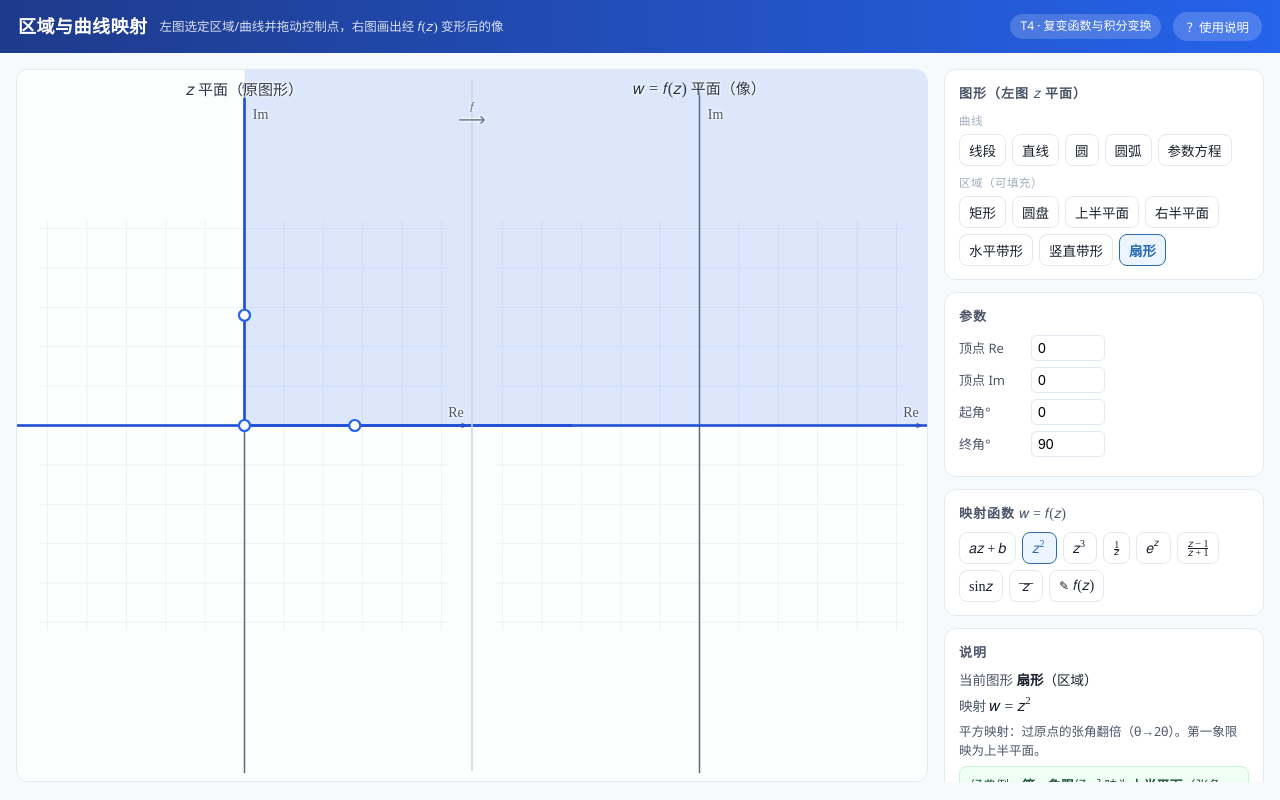
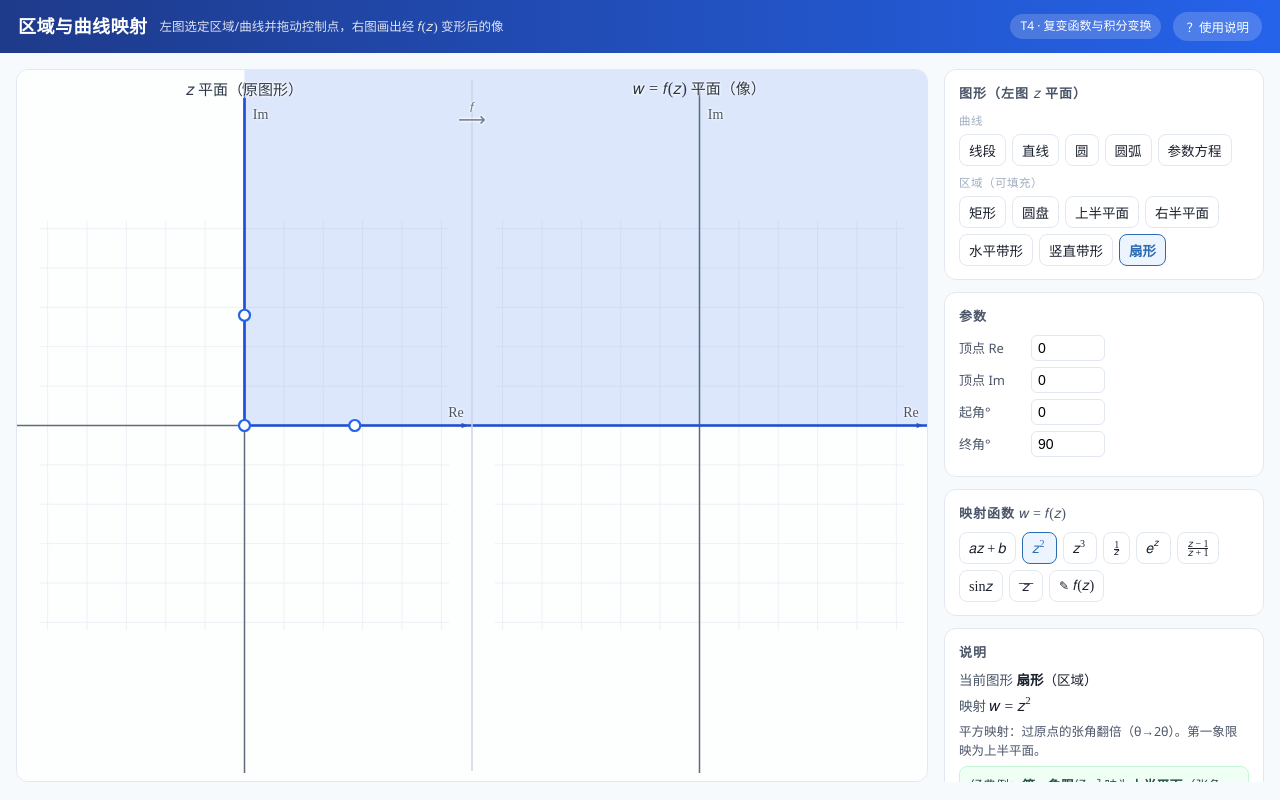
Before and after one commit to Di-90/fubian-tools, a plain HTML site: page T4_区域曲线映射.html in a window 1280 px wide. Drawn offline with Linux system fonts and the light colour scheme.

Commit message:
T4: 裁剪曲线到各自视口半区，避免左右两平面图像越过分隔线重叠

```diff
--- a/T4_区域曲线映射.html
+++ b/T4_区域曲线映射.html
@@ -506,8 +506,10 @@ function addLabel(html,x,y,color,size){
   d.innerHTML=html; overlay.appendChild(d);
 }
 
-/* ============ 画一条采样曲线（带断裂）============ */
-function drawCurve(zpts, mapper, toScreen, color, width){
+/* ============ 画一条采样曲线（带断裂，裁到本视口半区，避免越过分隔线画进另一平面）============ */
+function drawCurve(zpts, mapper, toScreen, color, width, clipCx){
+  ctx.save();
+  if(clipCx!=null){ ctx.beginPath(); ctx.rect(clipCx-W/4,0,W/2,H); ctx.clip(); }
   ctx.strokeStyle=color; ctx.lineWidth=width; ctx.beginPath();
   let pen=false, prev=null;
   for(const z of zpts){
@@ -522,6 +524,7 @@ function drawCurve(zpts, mapper, toScreen, color, width){
     prev=p;
   }
   ctx.stroke();
+  ctx.restore();
 }
 
 /* ============ 区域填充（映射闭合多边形后填充）============ */
@@ -605,8 +608,8 @@ function draw(){
   // 图形 / 区域边界
   const strokes=S.strokes(state);
   for(const st of strokes){
-    drawCurve(st, z=>z, toL, "#1d4ed8", 2.6);
-    drawCurve(st, z=>F.f(z), toR, "#1d4ed8", 2.6);
+    drawCurve(st, z=>z, toL, "#1d4ed8", 2.6, cxL);
+    drawCurve(st, z=>F.f(z), toR, "#1d4ed8", 2.6, cxR);
   }
   // 分隔线 + f 箭头
   ctx.strokeStyle="#cbd5e0"; ctx.lineWidth=1.5;
```
